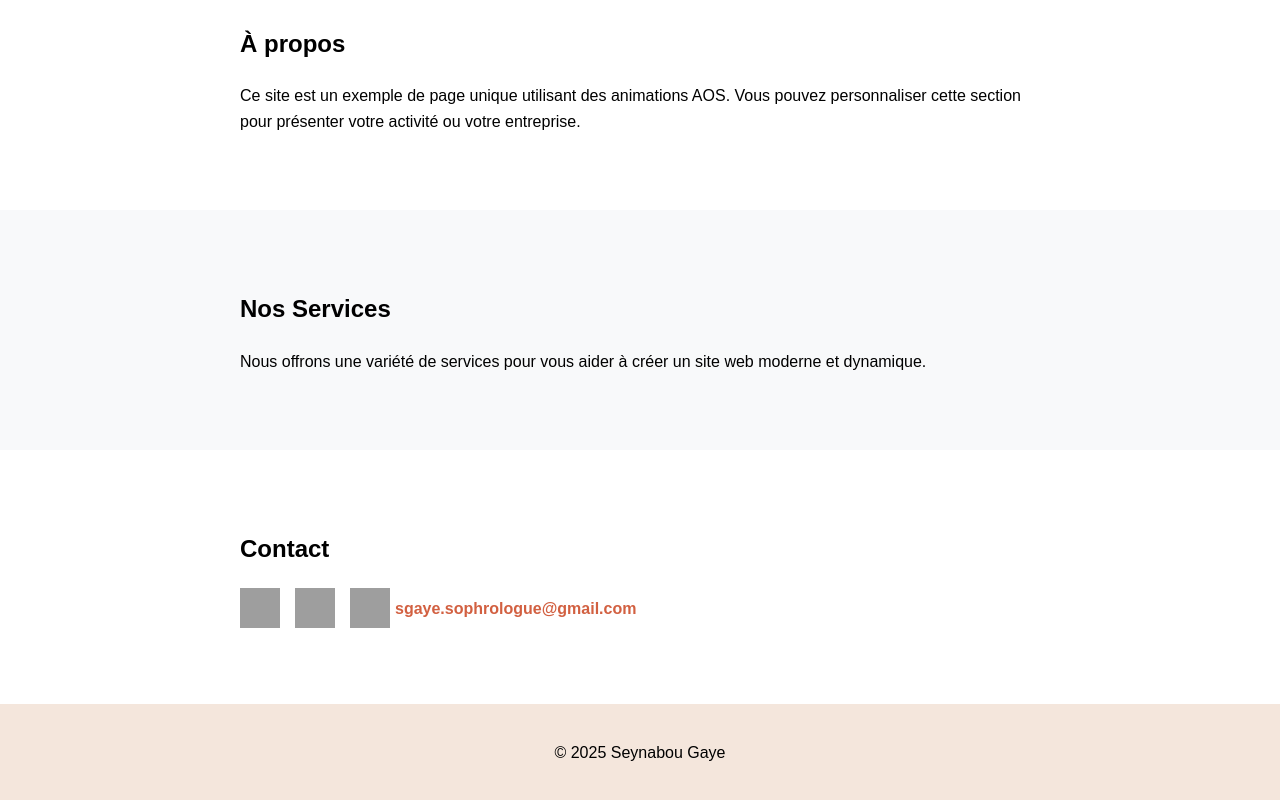
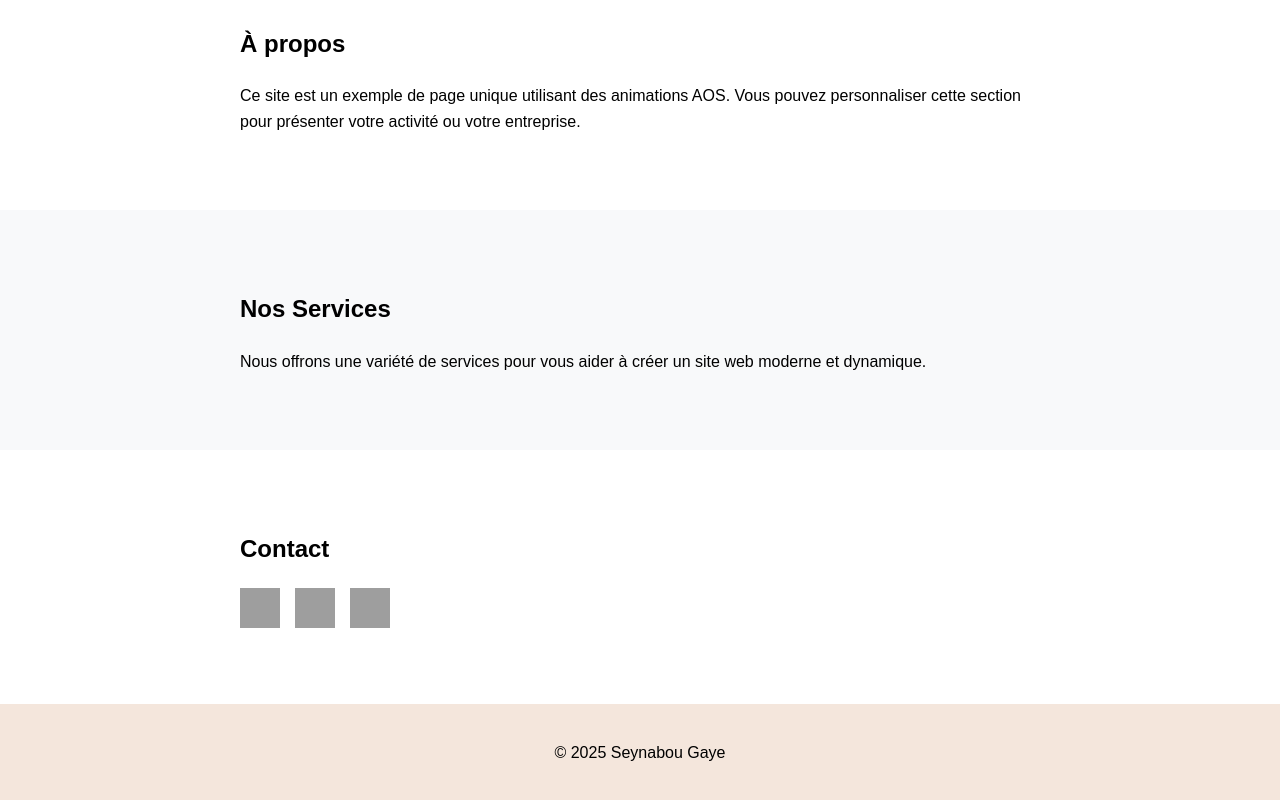
Before and after one commit to saharianboy/site-onepage, a plain HTML site: page index.html in a window 1280 px wide. Shown: the part 541-1341 px from the top of the page. Drawn offline with nearby package versions, Linux system fonts and the light colour scheme; grey boxes are pictures that could not be loaded.

Commit message:
Mettre à jour index.html : transformer le logo email en lien hypertexte sans texte visible

```diff
--- a/index.html
+++ b/index.html
@@ -50,9 +50,9 @@
                 <!-- Logo Instagram -->
                 <img src="https://cdn-icons-png.flaticon.com/512/733/733558.png" alt="Logo Instagram" style="height:40px; width:40px;">
                 <!-- Logo email et adresse avec lien hypertexte -->
-                <a href="mailto:sgaye.sophrologue@gmail.com" style="display:flex; align-items:center; color:#D26041; font-weight:bold; text-decoration:none; gap:5px;">
+                <!-- Logo email uniquement sous forme de lien hypertexte -->
+                <a href="mailto:sgaye.sophrologue@gmail.com" style="display:flex; align-items:center; text-decoration:none;">
                     <img src="https://cdn-icons-png.flaticon.com/512/732/732200.png" alt="Logo Email" style="height:40px; width:40px;">
-                    sgaye.sophrologue@gmail.com
                 </a>
             </p>
         </div>
```
